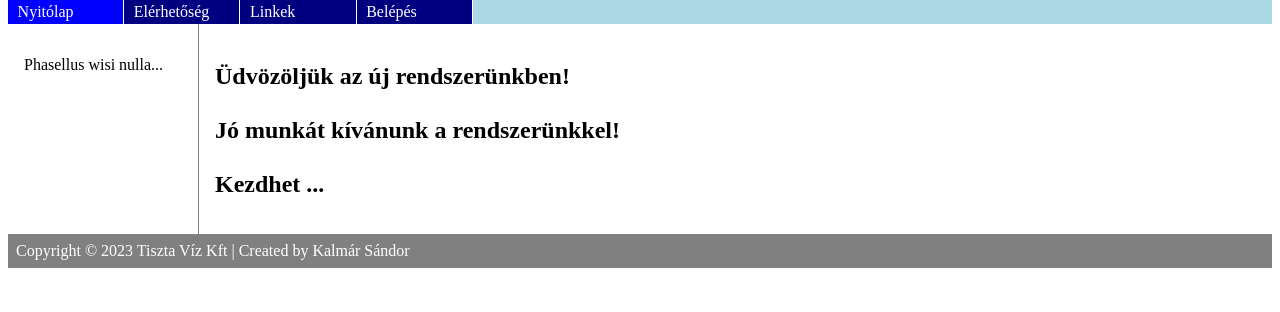
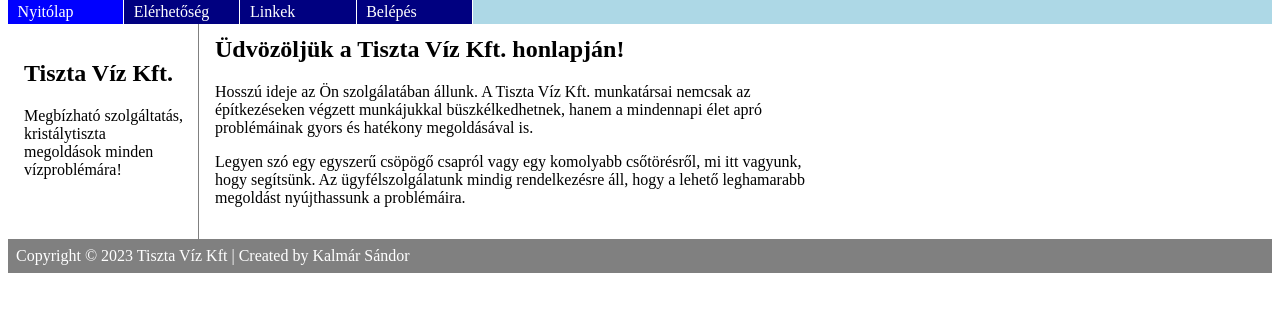
Before and after one commit to axlord1234529/beadando2, a PHP site: page /beadando2/ in a window 1280 px wide. Shown: the part 61-373 px from the top of the page. Run offline with PHP 8.4, Linux system fonts and the light colour scheme; data comes from the database, SQL or seed files in the repository.

Commit message:
redesign main page

```diff
--- a/views/nyitolap_main.php
+++ b/views/nyitolap_main.php
@@ -1,5 +1,3 @@
-<h2>
-    <br>Üdvözöljük az új rendszerünkben!<br>
-    <br>Jó munkát kívánunk a rendszerünkkel!<br>
-    <br>Kezdhet ...<br>
-</h2>
+<h2>Üdvözöljük a Tiszta Víz Kft. honlapján!</h2>
+<p>Hosszú ideje az Ön szolgálatában állunk. A Tiszta Víz Kft. munkatársai nemcsak az építkezéseken végzett munkájukkal büszkélkedhetnek, hanem a mindennapi élet apró problémáinak gyors és hatékony megoldásával is.</p>
+<p>Legyen szó egy egyszerű csöpögő csapról vagy egy komolyabb csőtörésről, mi itt vagyunk, hogy segítsünk. Az ügyfélszolgálatunk mindig rendelkezésre áll, hogy a lehető leghamarabb megoldást nyújthassunk a problémáira.</p>
--- a/views/page_main.php
+++ b/views/page_main.php
@@ -16,7 +16,8 @@
             <?php echo Menu::getMenu($viewData['selectedItems']); ?>
         </nav>
         <aside>
-                <p>Phasellus wisi nulla...</p>
+                <h2>Tiszta Víz Kft.</h2>
+                <p>Megbízható szolgáltatás, kristálytiszta megoldások minden vízproblémára!</p>
         </aside>
         <section>
             <?php if($viewData['render']) include($viewData['render']); ?>
```
